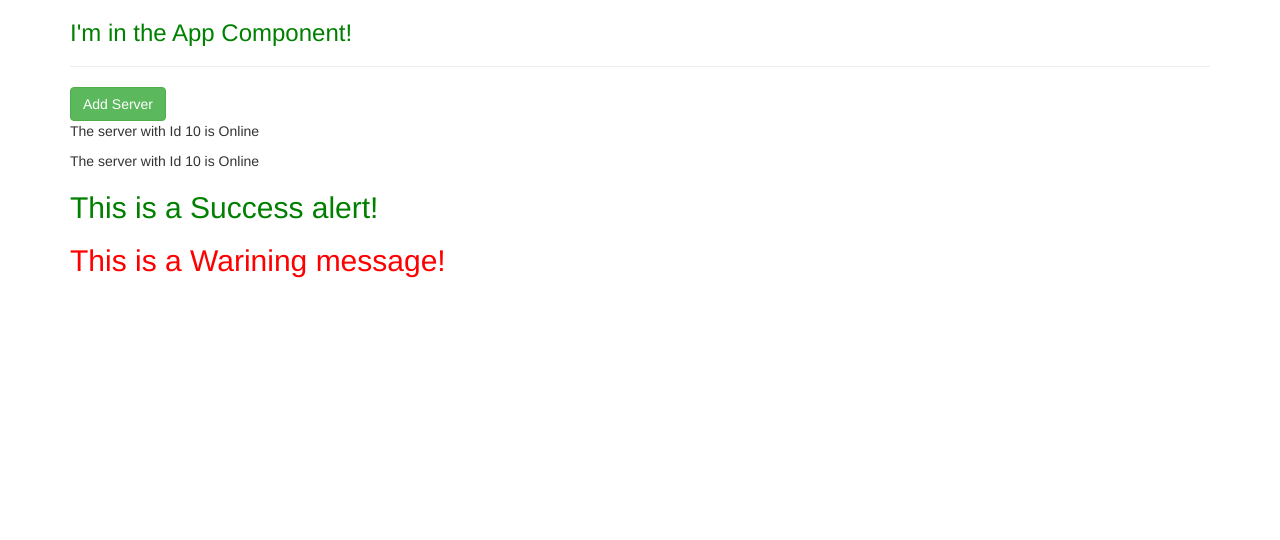
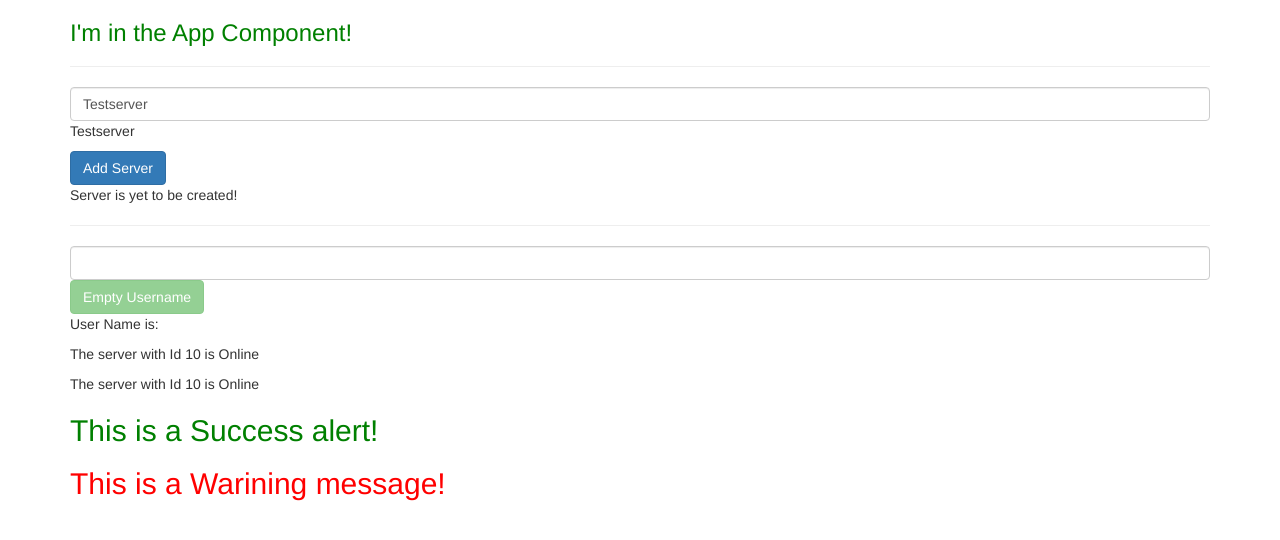
Before and after one commit to saumitrakahate/angular-sample, an Angular app: page / in a window 1280 px wide. Shown: the top 540 px of the page. Built offline with nearby package versions, Linux system fonts and the light colour scheme.

Commit message:
Data binding assignment

```diff
--- a/src/app/app.module.ts
+++ b/src/app/app.module.ts
@@ -1,5 +1,6 @@
 import { BrowserModule } from '@angular/platform-browser';
 import { NgModule } from '@angular/core';
+import { FormsModule } from '@angular/forms';
 
 import { AppRoutingModule } from './app-routing.module';
 import { AppComponent } from './app.component';
@@ -18,7 +19,8 @@ import { WarningAlert } from './alerts/warning-alert/WarningAlert.component';
   ],
   imports: [
     BrowserModule,
-    AppRoutingModule
+    AppRoutingModule,
+    FormsModule
   ],
   providers: [],
   bootstrap: [AppComponent]
--- a/src/app/servers/servers/servers.component.html
+++ b/src/app/servers/servers/servers.component.html
@@ -1,3 +1,29 @@
-<button class="btn btn-success" [disabled]='!allowNewServer'>Add Server</button>
+<!--<input type="text"
+ class="form-control"
+ (input)="onUpdateServerName($event)">-->
+ <input type="text"
+ class="form-control"
+ [(ngModel)]="serverName">
+
+ <p>{{ serverName }}</p>
+
+<button class="btn btn-primary" [disabled]='!allowNewServer'
+ (click)='onCreateServer()'>Add Server</button>
+
+<!--<p [innerText]="allowNewServer"></p>-->
+<p>{{ serverCreationStatus }}</p>
+
+<hr>
+
+<input type="text"
+class="form-control"
+[(ngModel)]="userName">
+
+<button class="btn btn-success"
+[disabled]="userName === ''"
+(click)="emptyUserName()">Empty Username</button>
+<p>{{ 'User Name is: '}}{{ userName }}</p>
+
+
 <app-server></app-server>
 <app-server></app-server>
--- a/src/app/servers/servers/servers.component.ts
+++ b/src/app/servers/servers/servers.component.ts
@@ -10,6 +10,11 @@ import { Component, OnInit } from '@angular/core';
 })
 export class ServersComponent implements OnInit {
   allowNewServer = false;
+  allowUserName = false;
+  serverCreationStatus:string = "Server is yet to be created!";
+  serverName = 'Testserver';
+  userName = '';
+
   constructor() {
     setTimeout(()=>{this.allowNewServer=true},2000)
    }
@@ -17,4 +22,16 @@ export class ServersComponent implements OnInit {
   ngOnInit() {
   }
 
+  onCreateServer(){
+    this.serverCreationStatus = "Server was created successfully! Server name is: " + this.serverName;
+  }
+
+  onUpdateServerName(event:Event){
+    console.log(event);
+    this.serverName = (<HTMLInputElement>event.target).value;
+  }
+
+  emptyUserName(){
+    this.userName = '';
+  }
 }
```
